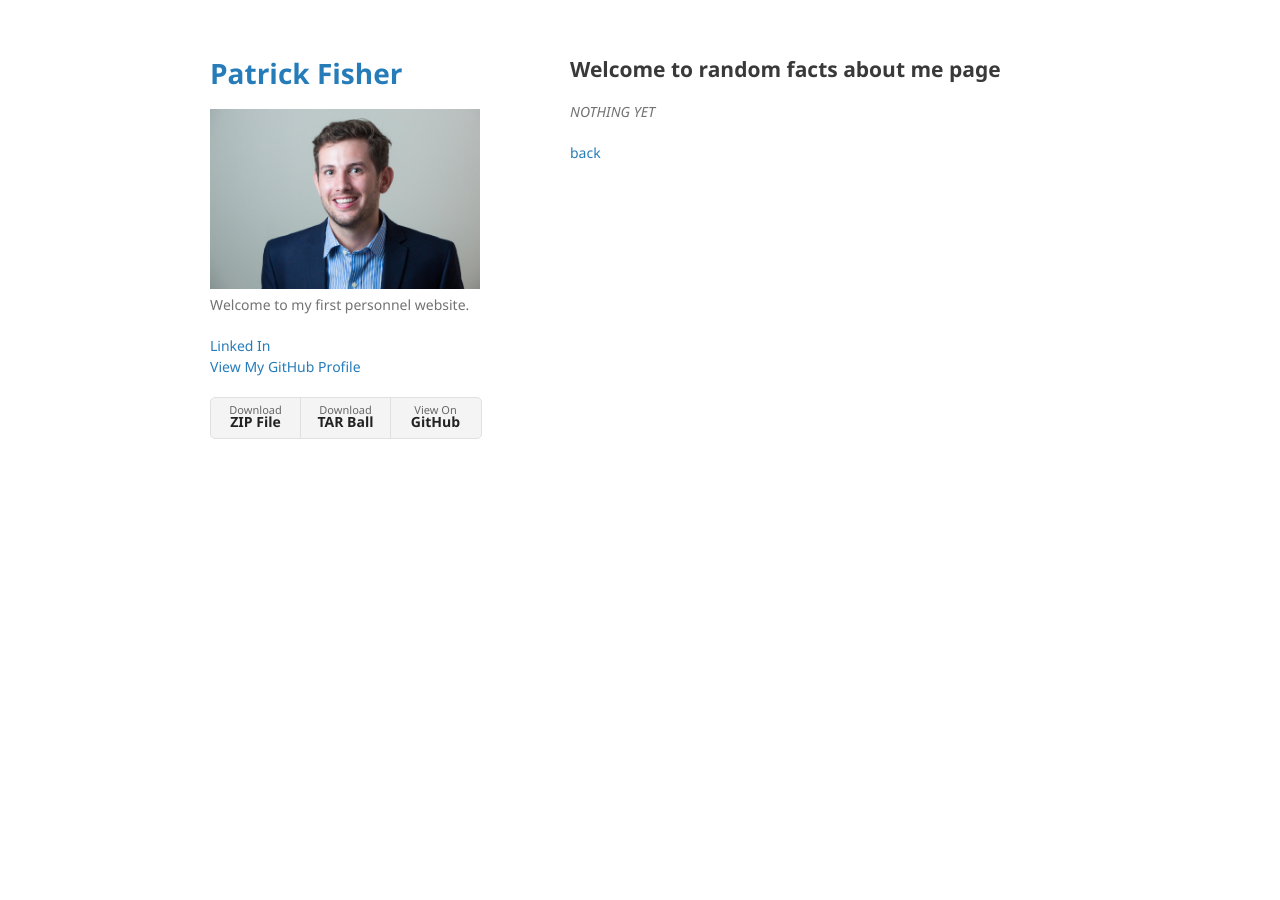
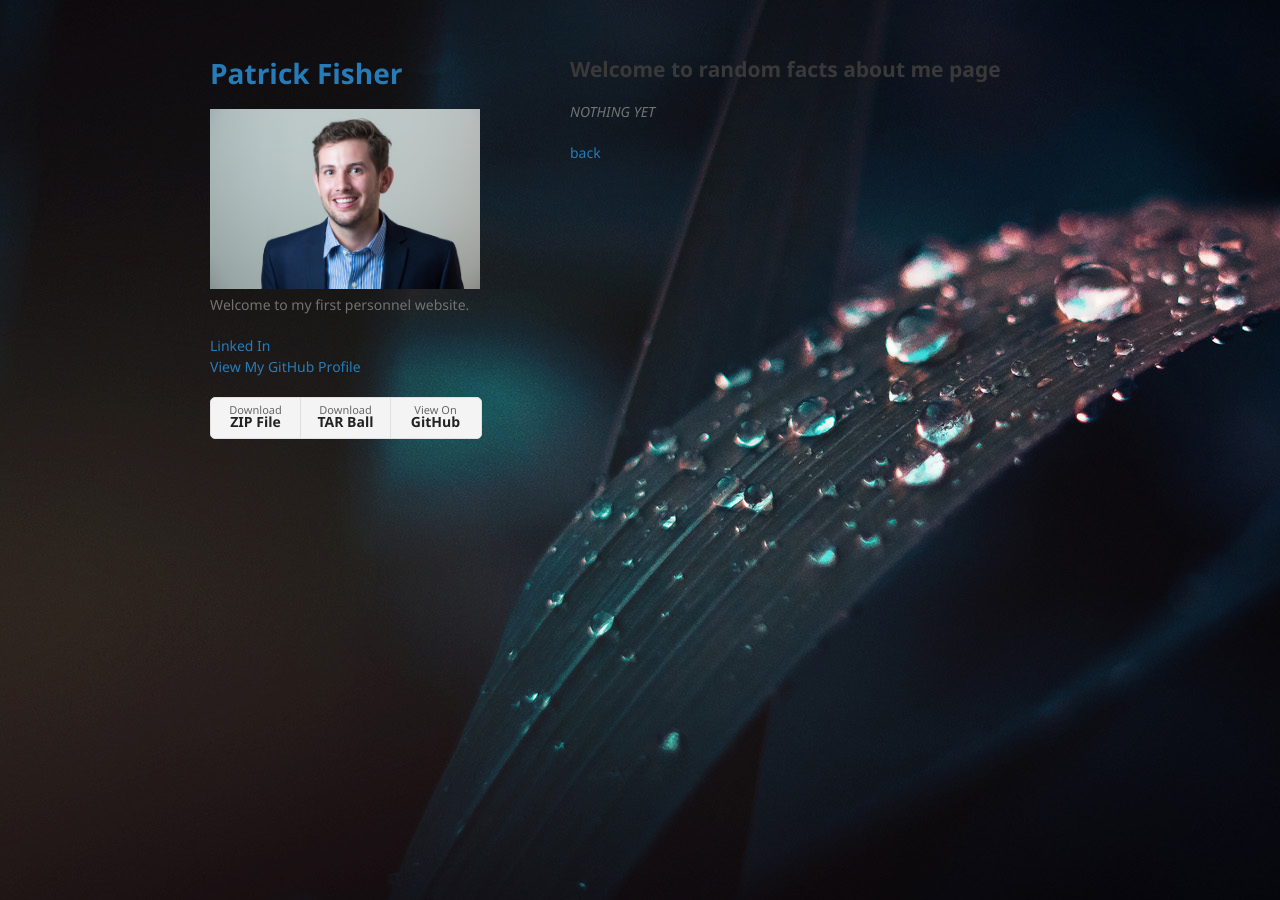
Before and after one commit to patrickrfisher/patrickrfisher.github.io, a Jekyll site: the page built from another-page.md, in a window 1280 px wide. Built offline with Jekyll 4.4.1, drawn with Linux system fonts in a browser that asks for light colours; our own code applies the rules of GitHub Pages for plain Markdown files.

Commit message:
adding background

```diff
--- a/_layouts/default.html
+++ b/_layouts/default.html
@@ -11,7 +11,7 @@
     <script src="//cdnjs.cloudflare.com/ajax/libs/html5shiv/3.7.3/html5shiv.min.js"></script>
     <![endif]-->
   </head>
-  <body>
+  <body style="background-image:url('//assets/img/leaf.jpg')">
     <div class="wrapper">
       <header>
         <h1><a href="{{ "/" | absolute_url }}">{{ site.title | default: site.github.repository_name }}</a></h1>
```
Also changed, not shown: index.md (+0 -3 lines), assets/img/leaf.jpg (added).
